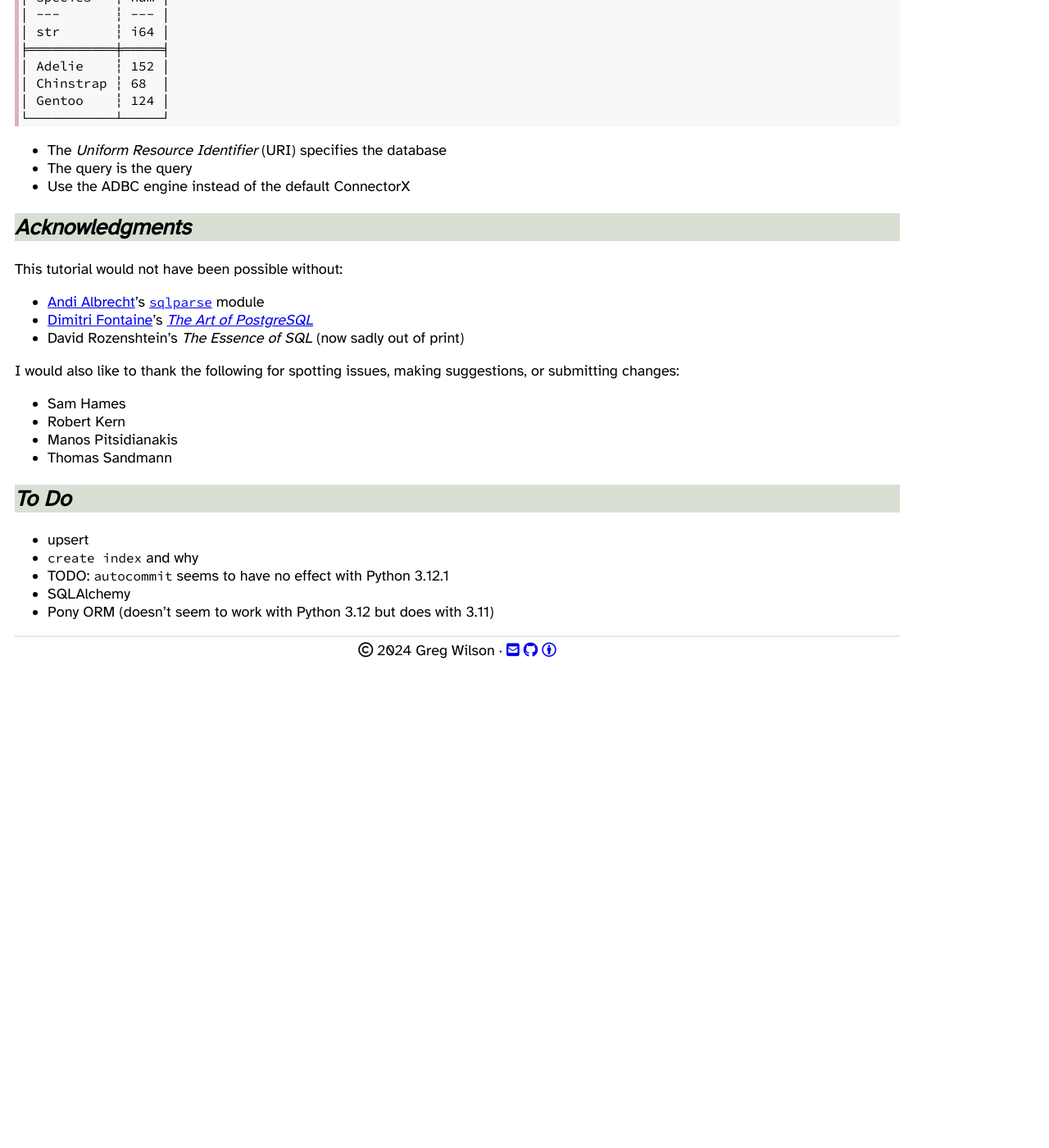
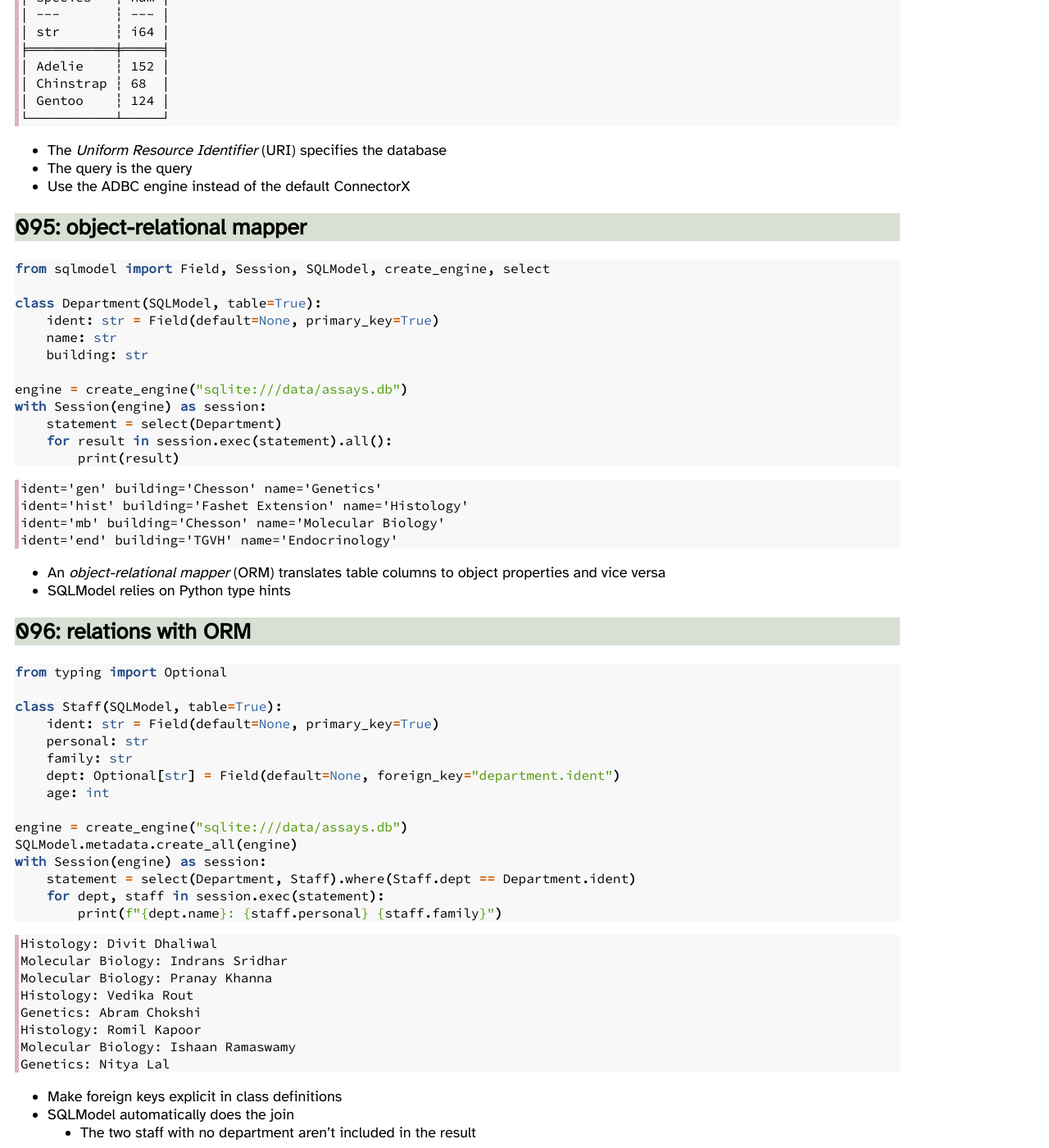
Before and after one commit to gvwilson/sql-tutorial, a Jekyll site: the page built from index.md, in a window 1280 px wide and 1400 px high, scrolled down 55789 px. Shown: the whole window at 82% size. Built offline with Jekyll 4.4.1, drawn with Linux system fonts in a browser that asks for light colours; nearby versions of some CDN libraries; before the commit the page ends 56601 px from its top, so only the background shows below that.

Commit message:
feat: ORM using SQLModel

````diff
--- a/index.md
+++ b/index.md
@@ -3153,6 +3153,70 @@
 -   Use the ADBC engine instead of the default ConnectorX
 </section>
 
+<section markdown="1">
+## 095: object-relational mapper
+
+```py
+from sqlmodel import Field, Session, SQLModel, create_engine, select
+
+class Department(SQLModel, table=True):
+    ident: str = Field(default=None, primary_key=True)
+    name: str
+    building: str
+
+engine = create_engine("sqlite:///data/assays.db")
+with Session(engine) as session:
+    statement = select(Department)
+    for result in session.exec(statement).all():
+        print(result)
+```
+```
+ident='gen' building='Chesson' name='Genetics'
+ident='hist' building='Fashet Extension' name='Histology'
+ident='mb' building='Chesson' name='Molecular Biology'
+ident='end' building='TGVH' name='Endocrinology'
+```
+
+-   An *object-relational mapper* (ORM) translates table columns to object properties and vice versa
+-   SQLModel relies on Python type hints
+</section>
+
+<section markdown="1">
+## 096: relations with ORM
+
+```py
+from typing import Optional
+
+class Staff(SQLModel, table=True):
+    ident: str = Field(default=None, primary_key=True)
+    personal: str
+    family: str
+    dept: Optional[str] = Field(default=None, foreign_key="department.ident")
+    age: int
+
+engine = create_engine("sqlite:///data/assays.db")
+SQLModel.metadata.create_all(engine)
+with Session(engine) as session:
+    statement = select(Department, Staff).where(Staff.dept == Department.ident)
+    for dept, staff in session.exec(statement):
+        print(f"{dept.name}: {staff.personal} {staff.family}")
+```
+```
+Histology: Divit Dhaliwal
+Molecular Biology: Indrans Sridhar
+Molecular Biology: Pranay Khanna
+Histology: Vedika Rout
+Genetics: Abram Chokshi
+Histology: Romil Kapoor
+Molecular Biology: Ishaan Ramaswamy
+Genetics: Nitya Lal
+```
+
+-   Make foreign keys explicit in class definitions
+-   SQLModel automatically does the join
+    -   The two staff with no department aren't included in the result
+</section>
+
 <section class="appendix" markdown="1">
 ## Acknowledgments
 
@@ -3173,8 +3237,6 @@
 -   upsert
 -   `create index` and why
 -   TODO: `autocommit` seems to have no effect with Python 3.12.1
--   SQLAlchemy
--   Pony ORM (doesn't seem to work with Python 3.12 but does with 3.11)
 
 [albrecht-andi]: http://andialbrecht.de/
 [art-postgresql]: https://theartofpostgresql.com/
--- a/requirements.txt
+++ b/requirements.txt
@@ -7,4 +7,5 @@
 pandas
 polars
 pyarrow
+sqlmodel
 sqlparse
````
